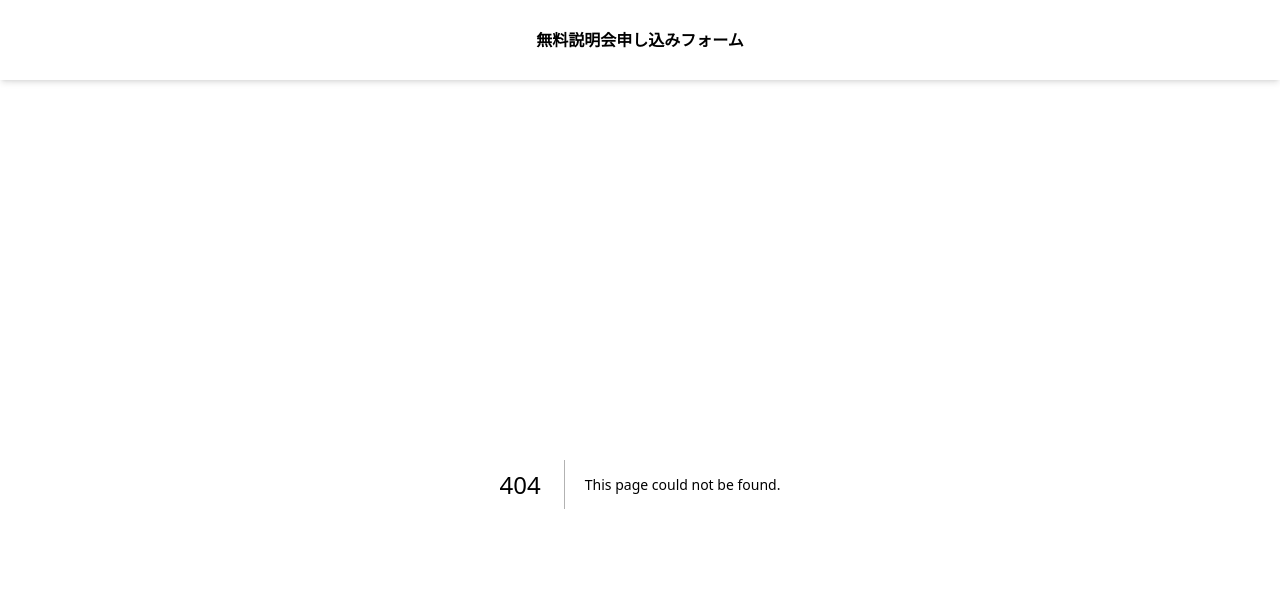
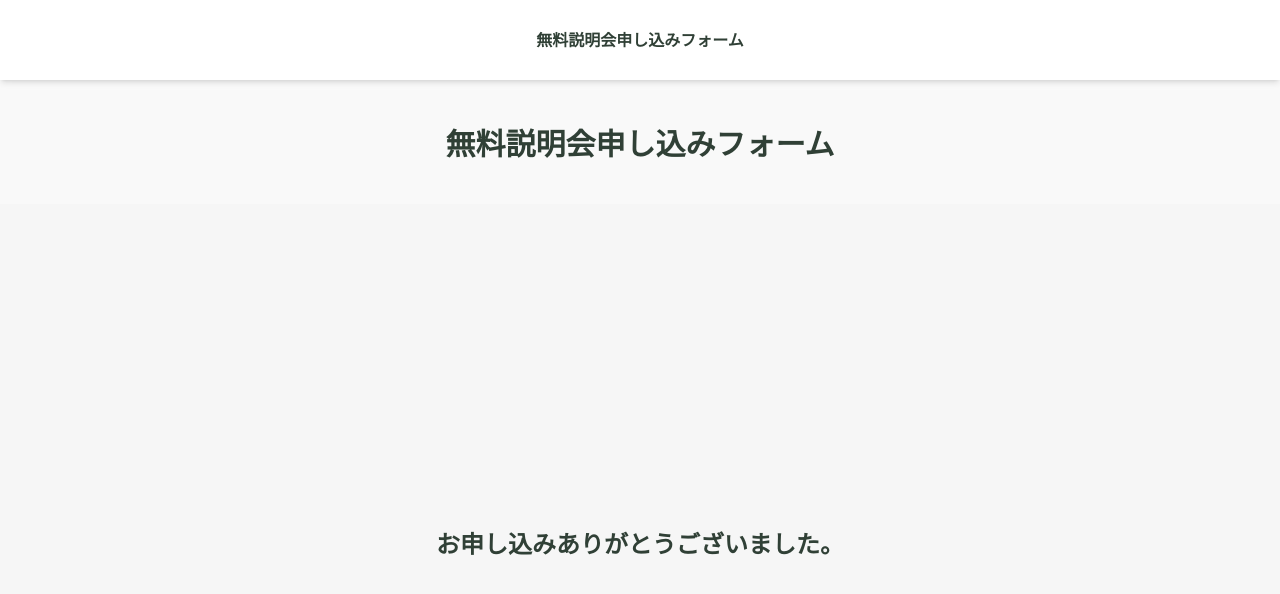
Before and after one commit to 25im0047-commits/form, a Next.js app: page /sendform/completion in a window 1280 px wide. Before the commit this address had no page. Shown: the top 594 px of the page. Built offline with nearby package versions, Linux system fonts and the light colour scheme.

Commit message:
ページ作成しました

```diff
--- /dev/null
+++ b/app/admin/page.tsx
@@ -0,0 +1,8 @@
+import Link from "next/link";
+
+export default function admin(){
+    return (<>
+    <h1>admin page</h1>
+    <Link href="/"><button>Home</button></Link>
+    </>);
+}
--- /dev/null
+++ b/app/sendform/completion/page.tsx
@@ -0,0 +1,12 @@
+export default function Completion() {
+    return(
+        <div className="h-screen">
+            <div className="h-[15%] text-3xl font-bold text-center flex items-center justify-center">
+              <h1>無料説明会申し込みフォーム</h1>
+            </div>
+            <div className="bg-[#f6f6f6] h-[85%] flex items-center justify-center">
+              <h2 className="text-2xl font-bold">お申し込みありがとうございました。</h2>
+            </div>
+        </div>
+    )
+}
```
